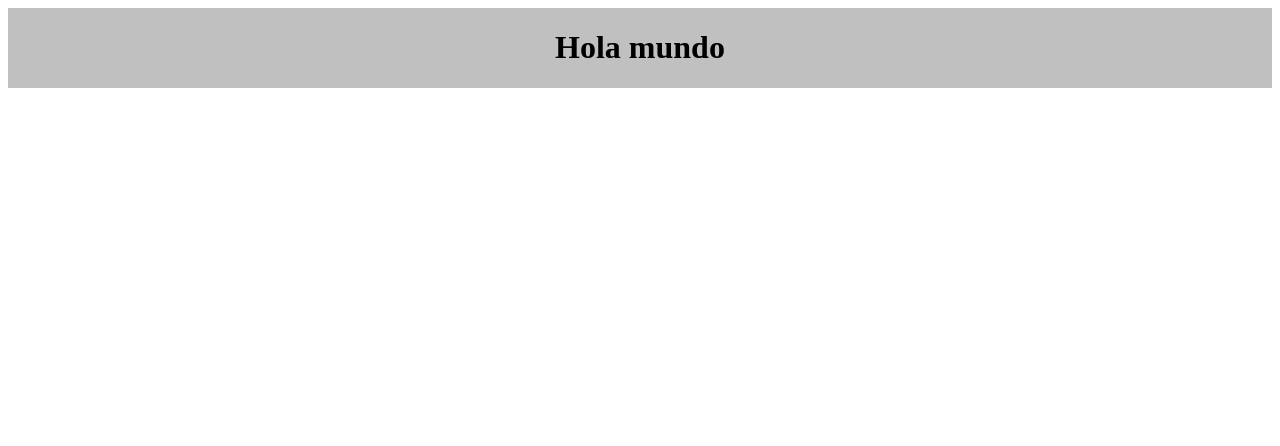
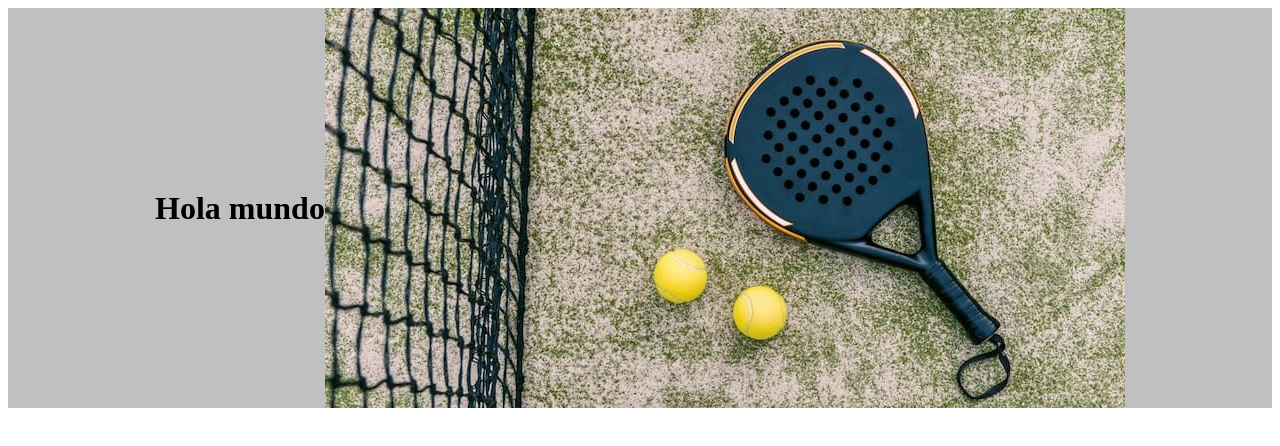
Before and after one commit to poncedavid/repositorio_vscode, a plain HTML site: page index.html in a window 1280 px wide. Drawn offline with Linux system fonts and the light colour scheme.

Commit message:
subiendo imagen.

```diff
--- a/index.html
+++ b/index.html
@@ -15,6 +15,8 @@
             Hola mundo
         </h1>
 
+        <img src="padel.jpg" alt="">
+
     </div>
 </body>
 </html>
```
Also changed, not shown: padel.jpg (added).
